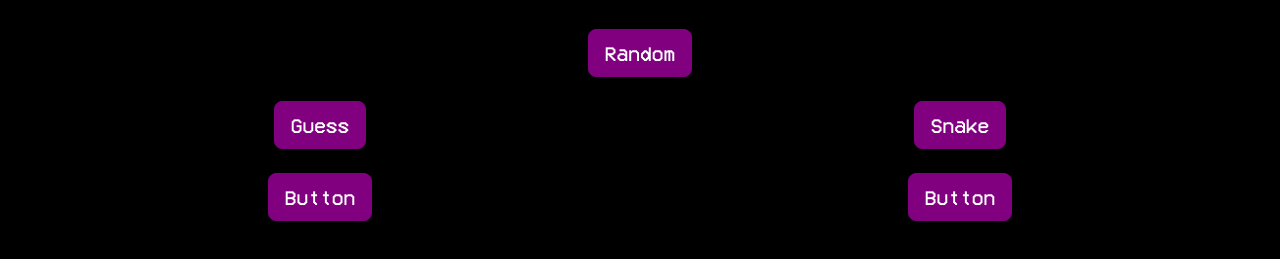
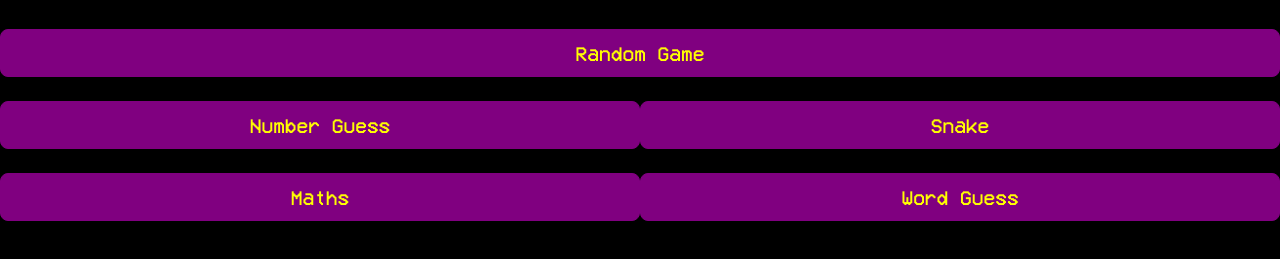
Before and after one commit to cristihell23/The-Arcade, a plain HTML site: page index.html in a window 1280 px wide. Shown: the part 51-310 px from the top of the page. Drawn offline with nearby package versions, Linux system fonts and the light colour scheme.

Commit message:
CSS Changes

```diff
--- a/assets/CSS/style.css
+++ b/assets/CSS/style.css
@@ -1,7 +1,7 @@
 * {
     background-color: black;
     font-family:pixel;
-    color:yellow;
+    color:yellow !important;
 }
 
 @font-face {
--- a/index.html
+++ b/index.html
@@ -17,24 +17,24 @@
         </div>
     </div>
     <div class="row g-0 pt-4">
-        <div class="col-12 text-center">
-            <a class="btn btn-lg btn-primary" href="#" role="button">Random</a>
+        <div class="d-grid gap-2 col-12 mx-auto text-center">
+            <a class="btn btn-lg btn-primary" href="#" role="button">Random Game</a>
         </div>
     </div>
     <div class="row g-0 pt-4">
-        <div class="col-6 text-center " >
-            <a class="btn btn-lg btn-primary " href="#" role="button">Guess</a>
+        <div class="d-grid col-6 mx-auto text-center" >
+            <a class="btn btn-lg btn-primary " href="#" role="button">Number Guess</a>
         </div>
-        <div class="col-6 text-center">
+        <div class="d-grid col-6 mx-auto text-center">
             <a class="btn btn-lg btn-primary" href="#" role="button">Snake</a>
         </div>
     </div>
     <div class="row g-0 pt-4">
-        <div class="col-6 text-center" >
-            <a class="btn btn-lg btn-primary" href="#" role="button">Button</a>
+        <div class="d-grid col-6 mx-auto text-center">
+            <a class="btn btn-lg btn-primary" href="#" role="button">Maths</a>
         </div>
-        <div class="col-6 text-center">
-            <a class="btn btn-lg btn-primary" href="#" role="button">Button</a>
+        <div class="d-grid col-6 mx-auto text-center">
+            <a class="btn btn-lg btn-primary" href="#" role="button">Word Guess</a>
         </div>
     </div>
 
```
